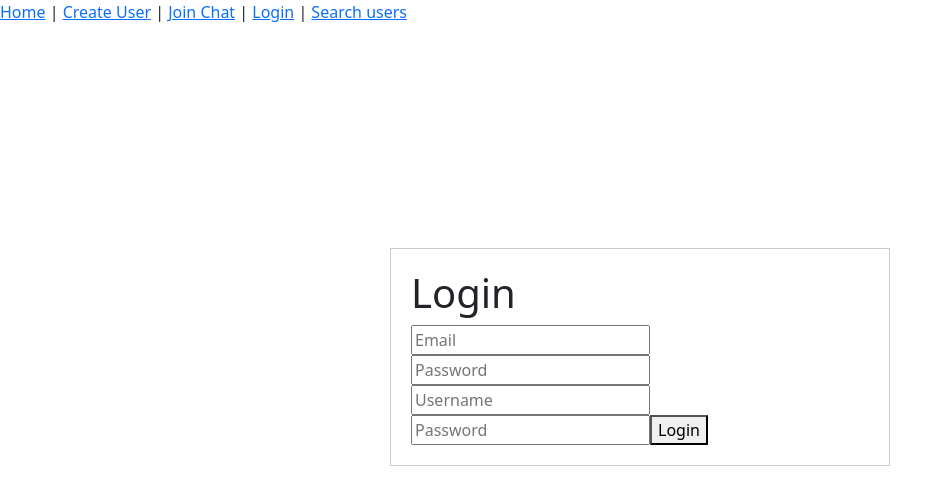
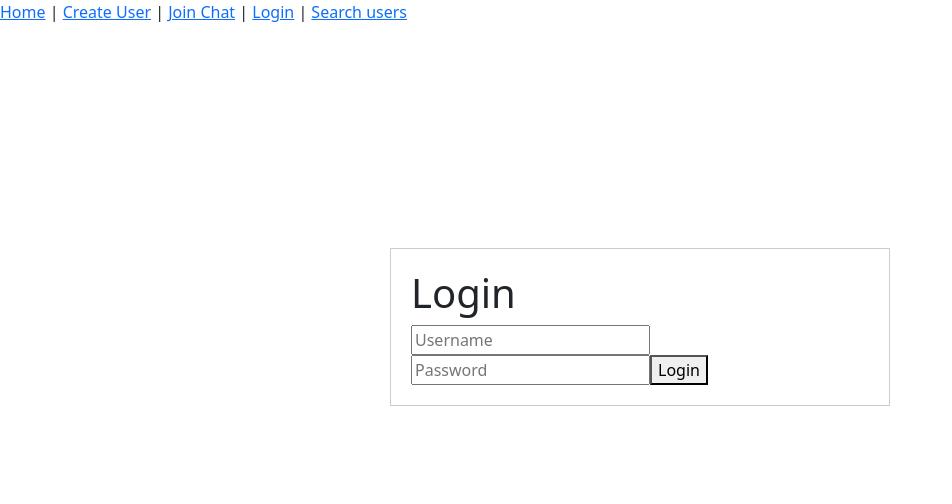
Before and after one commit to MathiasKristensen99/Giga-Chat-Frontend, a Vue app: page /login in a window 1280 px wide. Shown: the top 504 px of the page, without its empty margins (0-952 px from the left). Built offline with nearby package versions, Linux system fonts and the light colour scheme; no server answers; some icons are missing.

Commit message:
Update LoginView.vue

```diff
--- a/src/views/LoginView.vue
+++ b/src/views/LoginView.vue
@@ -1,8 +1,6 @@
 <template>
   <div id="login">
     <h1>Login</h1>
-    <input type="text" name="email" v-model="input.email" placeholder="Email" />
-    <input type="password" name="password" v-model="input.password" placeholder="Password" />
     <input
       type="text"
       name="email"
```
